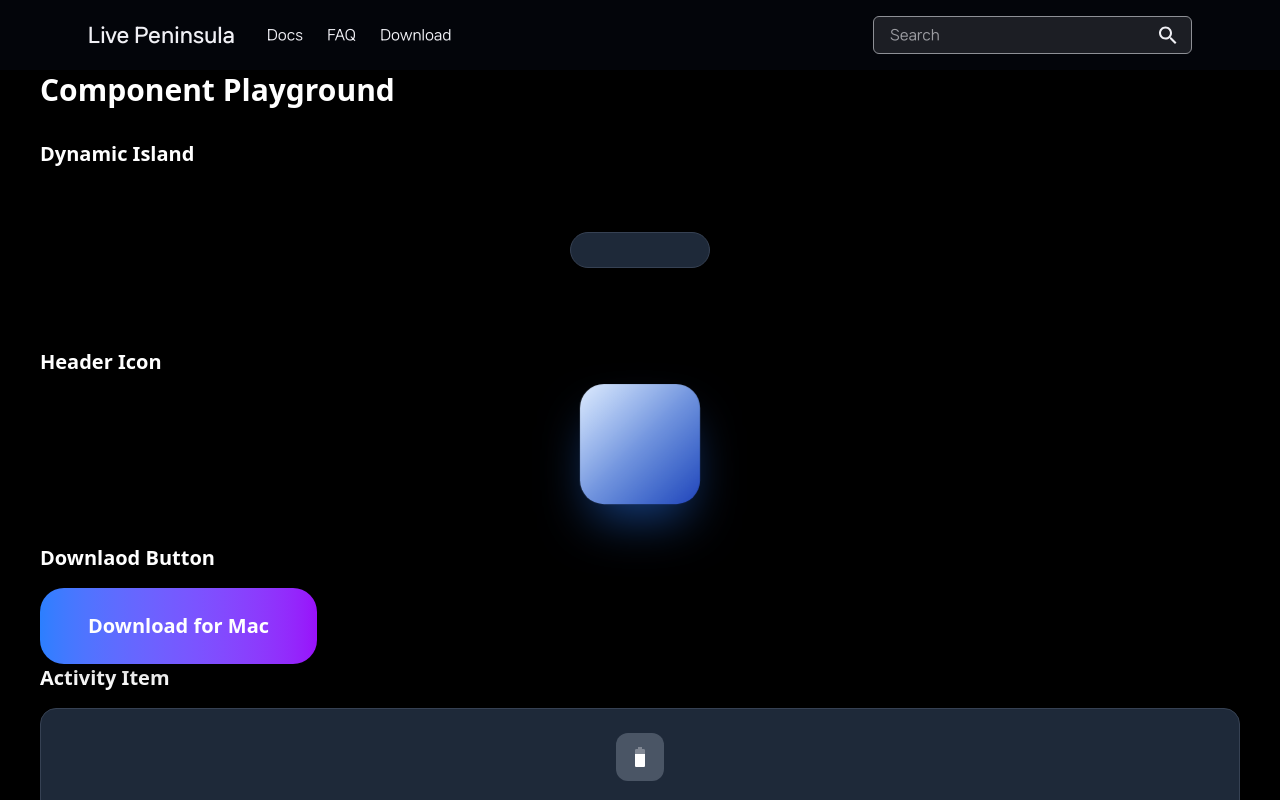
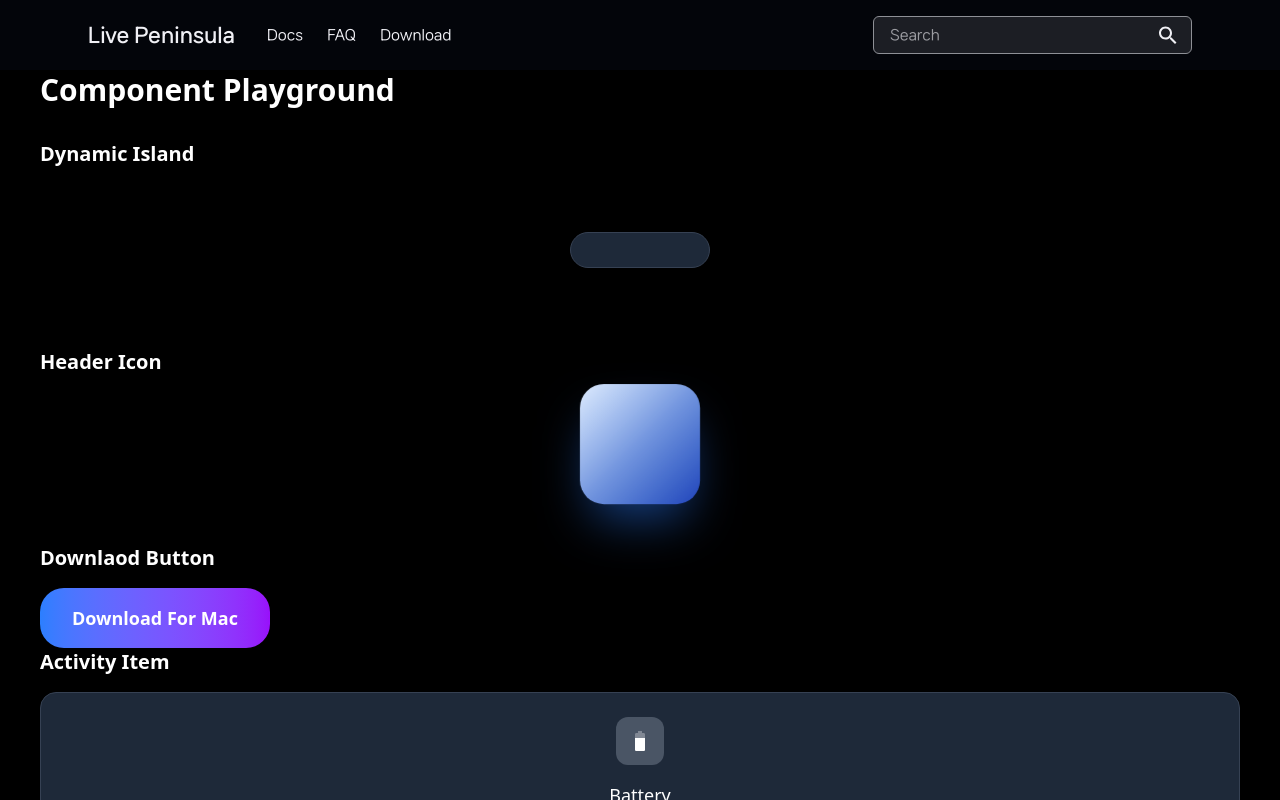
Before and after one commit to SnP-Potato/live-peninsula-web, a Next.js app: page /test-page in a window 1280 px wide. Shown: the top 800 px of the page. Built offline with nearby package versions, Linux system fonts and the light colour scheme.

Commit message:
refactor: optimize DownloadBtn component

```diff
--- a/src/components/DownloadButton.tsx
+++ b/src/components/DownloadButton.tsx
@@ -1,32 +1,21 @@
 'use client';
 
-import { useState } from 'react';
+import React from 'react';
 
-export default function DownloadButton() {
-  const [isHovered, setIsHovered] = useState(false);
+interface DownloadButtonProps {
+  label?: string;
+}
 
+export default function DownloadButton({ label = 'Download For Mac' }: DownloadButtonProps) {
   return (
     <button
-      className={`relative inline-block cursor-pointer overflow-hidden rounded-3xl border-none bg-gradient-to-r from-blue-500 to-purple-600 px-12 py-6 text-xl font-bold text-white shadow-lg transition-all duration-500 ${
-        isHovered ? 'bg-blue-600' : 'bg-blue-500'
-      }`}
-      onMouseEnter={() => setIsHovered(true)}
-      onMouseLeave={() => setIsHovered(false)}
-      style={{
-        transform: isHovered
-          ? 'translateY(-4px) scale(1.07)'
-          : 'translateY(0) scale(1)',
-        boxShadow: isHovered
-          ? '0 20px 40px rgba(0, 122, 255, 0.45)'
-          : '0 8px 20px rgba(0, 0, 0, 0.25)',
-      }}
+      className="group relative inline-block rounded-3xl bg-gradient-to-r from-blue-500 to-purple-600 px-8 py-4 text-lg font-semibold text-white transition-transform duration-300 hover:-translate-y-1 hover:scale-105 hover:shadow-[0_15px_35px_rgba(0,122,255,0.4)] overflow-hidden"
     >
-      <div
-        className={`absolute top-0 h-full w-full bg-gradient-to-r from-transparent via-white/20 to-transparent transition-all duration-700 ${
-          isHovered ? 'left-full' : '-left-full'
-        }`}
-      />
-      <span className="relative z-10">Download for Mac</span>
+      {/* Shimmer effect */}
+      <div className="absolute top-0 left-[-100%] h-full w-full bg-gradient-to-r from-transparent via-white/30 to-transparent transition-all duration-500 group-hover:left-[100%]" />
+
+      {/* Label */}
+      <span className="relative z-10">{label}</span>
     </button>
   );
 }
```
